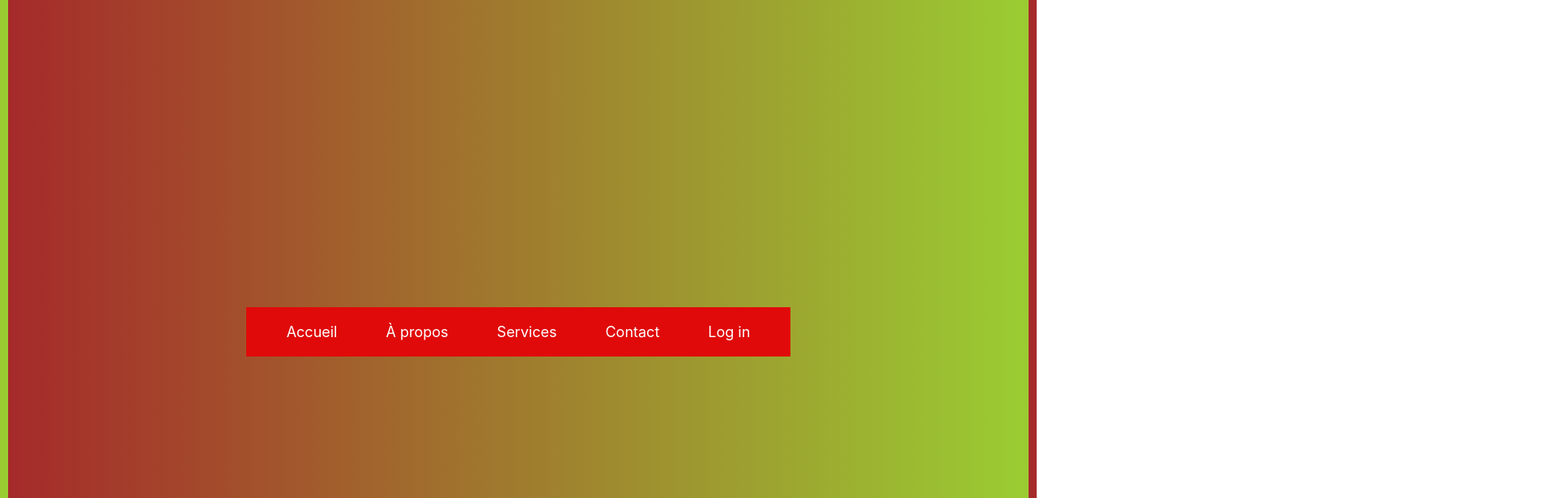
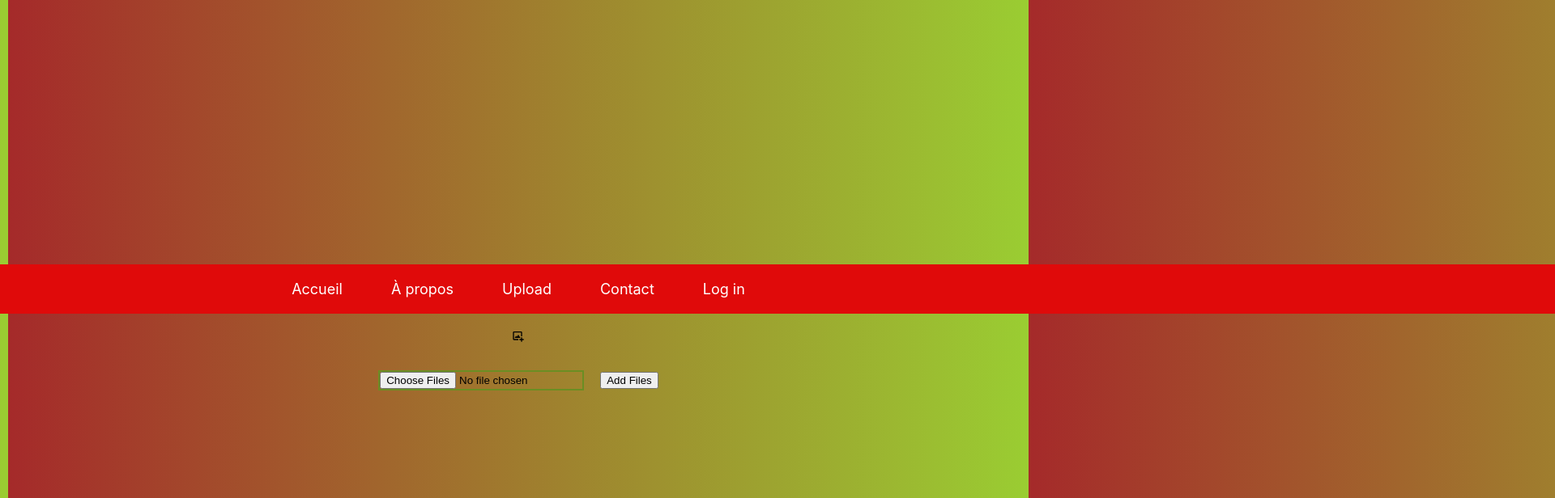
Before and after one commit to Doliviane/Domy2.0, a React (Create React App) app: page /imageupload in a window 1280 px wide. Shown: the top 616 px of the page at 81% size, 1920 px wide, since content can reach past the window. Built offline with nearby package versions, Linux system fonts and the light colour scheme.

Commit message:
created the page to upload the images and videos. and initialised the register page

```diff
--- a/src/App.js
+++ b/src/App.js
@@ -4,6 +4,7 @@
 import './App.css';
 import Navbar from './navbar/navbar';
 import LogIn from './connect/connect';
+import ImageUpload from "./upload/imageupload";
 
  function App() {
   return (
@@ -17,7 +18,7 @@
 
             <Route path="/" element={<h2>Bienvenue sur la page</h2>} />
             <Route path="/about" element={<h2>À propos</h2>} />
-            <Route path="/services" element={<h2>Services</h2>} />
+            <Route path="/imageupload" element={<ImageUpload/>} />
             <Route path="/contact" element={<h2>Contact</h2>} />
             <Route path="/connect" element={<LogIn />} />
           </Routes>
--- a/src/navbar/navbar.js
+++ b/src/navbar/navbar.js
@@ -10,7 +10,7 @@
 
         <li><Link to="/">Accueil</Link></li>
         <li><Link to="/about">À propos</Link></li>
-        <li><Link to="/services">Services</Link></li>
+        <li><Link to="/imageupload">Upload</Link></li>
         <li><Link to="/contact">Contact</Link></li>
         <li><Link to="/connect" >Log in</Link></li>
       </ul>
--- /dev/null
+++ b/src/upload/imageupload.css
@@ -0,0 +1,6 @@
+.icon{
+    width: 5000px;
+}
+.box{
+    width: 250px;
+}
--- /dev/null
+++ b/src/upload/imageupload.js
@@ -0,0 +1,47 @@
+import React from 'react'
+import {useState} from "react";
+import { BiImageAdd } from "react-icons/bi";
+import "./imageupload.css";
+
+function ImageUpload(){
+    // État pour stocker plusieurs fichiers (images et vidéos)
+    const [files, setFiles] = useState([]);
+
+    // Fonction de gestion de l'upload
+    function handleFiles(e) {
+        const selectedFiles = e.target.files;
+        // On transforme les fichiers sélectionnés en tableau et on les ajoute à l'état
+        setFiles(prevFiles => [...prevFiles, ...Array.from(selectedFiles)]);
+    }
+
+    // Fonction pour afficher un aperçu des fichiers
+    function renderFiles() {
+        return files.map((file, index) => (
+            <div key={index}>
+                <p>{file.name}</p>
+                {file.type.startsWith("image") && <img src={URL.createObjectURL(file)} alt={file.name} width="100" />}
+                {file.type.startsWith("video") && <video src={URL.createObjectURL(file)} controls width="200" />}
+            </div>
+        ));
+    }
+
+    return (
+        <div>
+            <div className="icon"> <BiImageAdd  />
+            </div>
+
+            <input className="box"
+                type="file"
+                multiple
+                onChange={handleFiles}
+                accept="image/*,video/*" // Permet uniquement les fichiers image et vidéo
+            />
+            <button type="submit">Add Files</button>
+
+            <div>
+                {renderFiles()}
+            </div>
+        </div>
+    );
+}
+export default ImageUpload ;
```
Also changed, not shown: src/Register/register.js (added, +15 -0 lines), src/Register/register.css (added).
